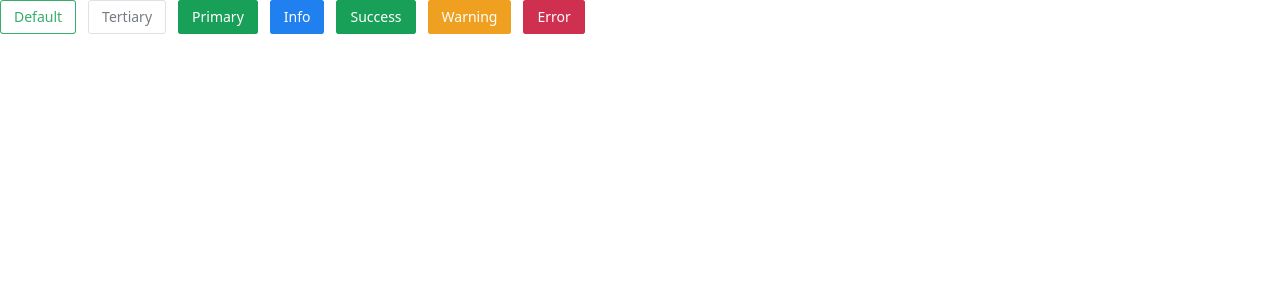
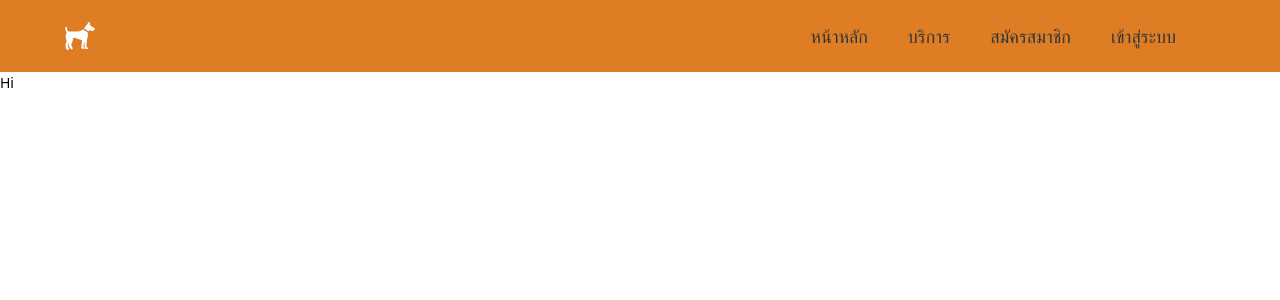
Before and after one commit to t0ngk/guto, a Vue app: page / in a window 1280 px wide. Shown: the top 300 px of the page. Built offline with nearby package versions, Linux system fonts and the light colour scheme.

Commit message:
:lipstick: : Add Ui main

```diff
--- a/src/App.vue
+++ b/src/App.vue
@@ -1,23 +1,18 @@
+<script setup>
+
+import { ref, watch } from 'vue';
+import { useRoute } from 'vue-router';
+import Navber from './views/Navbar.vue';
+
+const route = useRoute();
+watch(route, () => {
+  pathname.value = route.path.toLowerCase();
+});
+
+const pathname = ref();
+const noNeedNavBar = ['/login', '/register'];
+</script>
 <template>
-  <n-space>
-    <n-button>Default</n-button>
-    <n-button type="tertiary">
-      Tertiary
-    </n-button>
-    <n-button type="primary">
-      Primary
-    </n-button>
-    <n-button type="info">
-      Info
-    </n-button>
-    <n-button type="success">
-      Success
-    </n-button>
-    <n-button type="warning">
-      Warning
-    </n-button>
-    <n-button type="error">
-      Error
-    </n-button>
-  </n-space>
+  <Navber/>
+  <router-view></router-view>
 </template>
```
